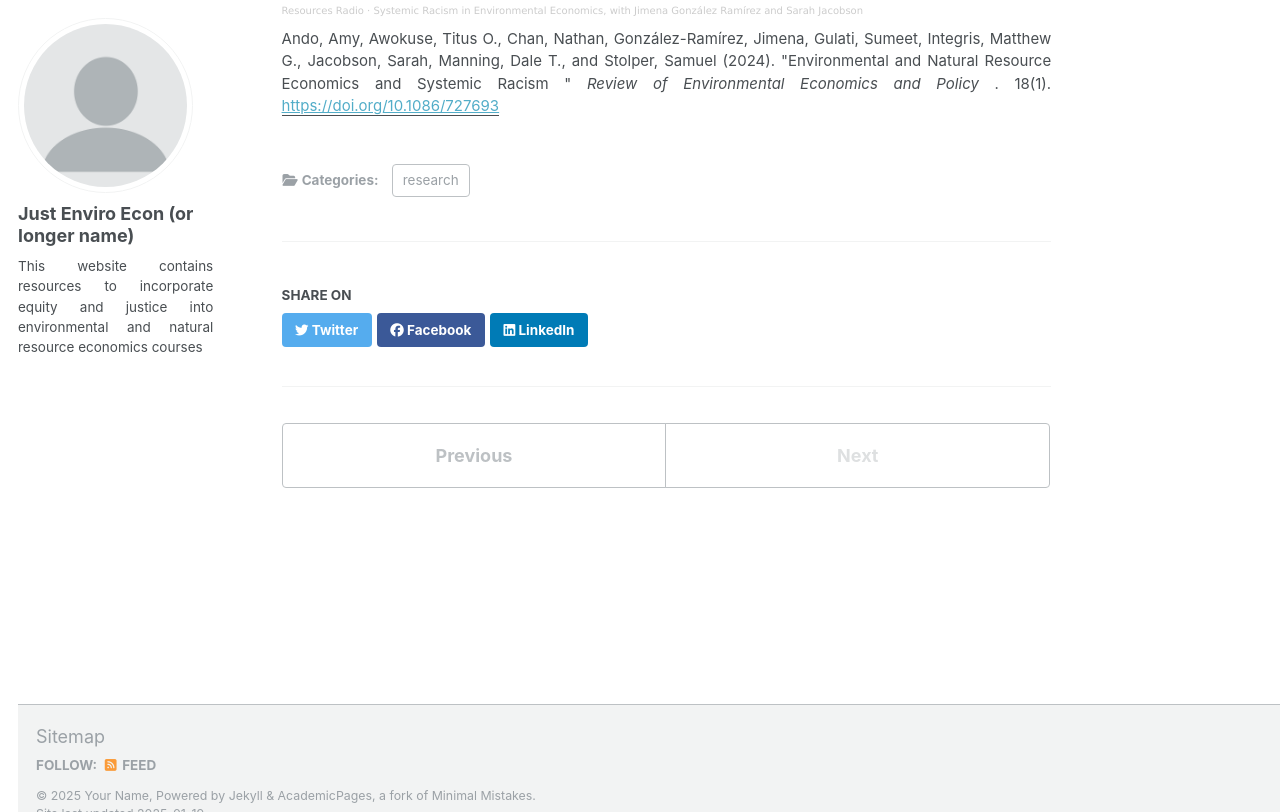
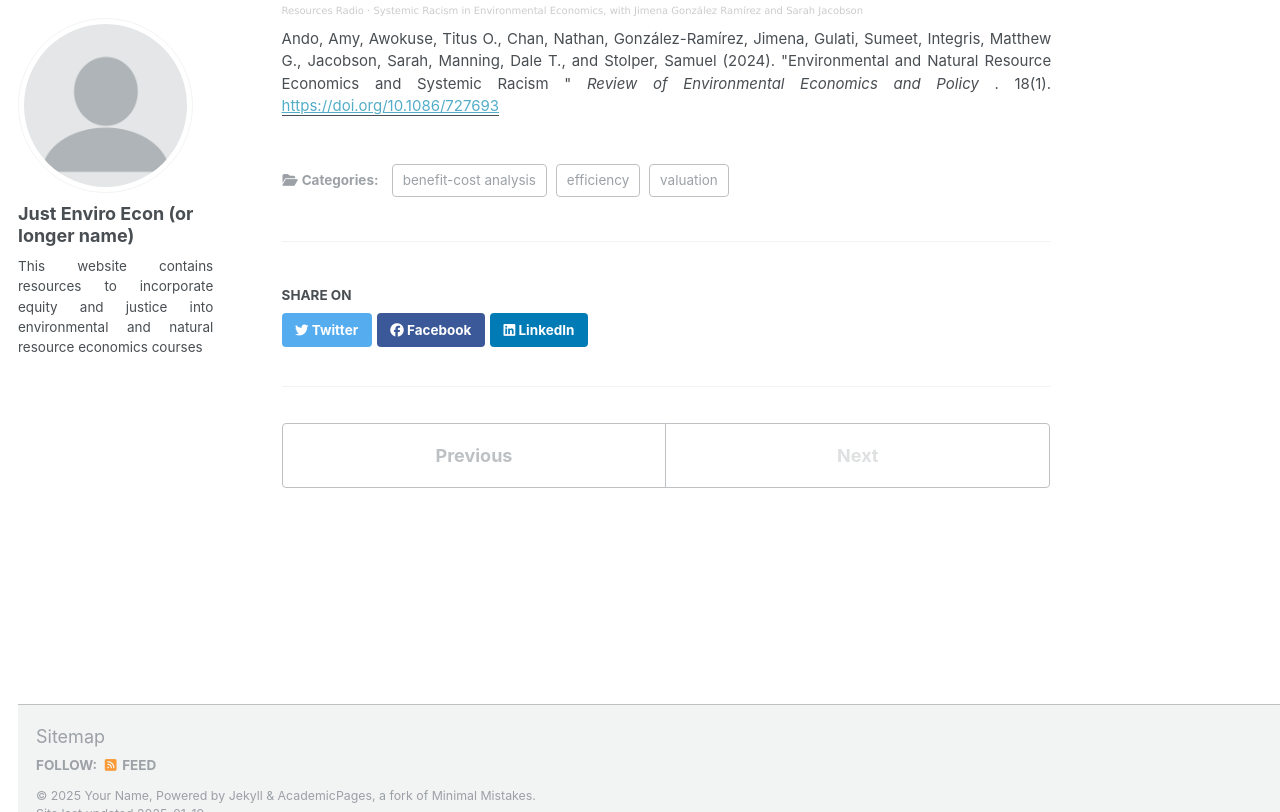
Before and after one commit to just-enviro-econ/just-enviro-econ.github.io, a Jekyll site: the page built from _publications/2023-12-21-enre-reep.md, in a window 1280 px wide and 900 px high, scrolled down 979 px, cut to the strip 88-900 px from the top of the window. Built offline with Jekyll 4.4.1, drawn with Linux system fonts in a browser that asks for light colours.

Commit message:
updates on publication template

```diff
--- a/_publications/2023-12-21-enre-reep.md
+++ b/_publications/2023-12-21-enre-reep.md
@@ -7,7 +7,10 @@ date: 2023-12-21
 venue: 'Review of Environmental Economics and Policy'
 paperurl: 'https://doi.org/10.1086/727693'
 citation: 'Ando, Amy, Awokuse, Titus O., Chan, Nathan, González-Ramírez, Jimena, Gulati, Sumeet, Integris, Matthew G., Jacobson, Sarah, Manning, Dale T., and Stolper, Samuel (2024). &quot;Environmental and Natural Resource Economics and Systemic Racism &quot; <i>  Review of Environmental Economics and Policy </i>. 18(1).'
-category: 'research'
+category:
+- 'valuation'
+- 'efficiency'
+- 'benefit-cost analysis'
 type: 'pr'
 co-authors: 'Amy Ando, Titus Awokuse, Nathan Chan, Jimena-González-Ramírez, Sumeet Gulati, Matthew Interis, Sarah Jacobson, Dale Manning, and Samuel Stolper'
 ---
```
Also changed, not shown: _publications/2021-07-06-money-growing-on-trees.md (+3 -0 lines), _publications/2023-08-11-super-fund-sites.md (+3 -1 lines).
